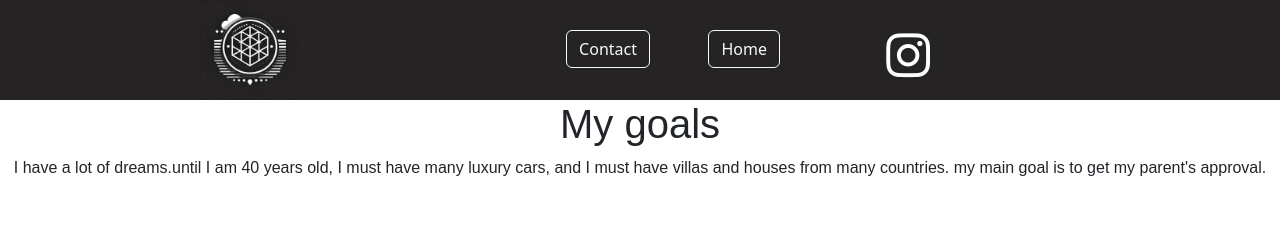
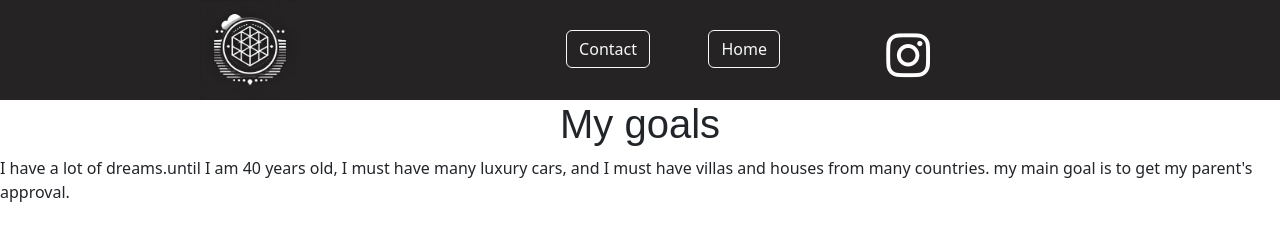
Before and after one commit to rivojiddin792/portfolioim, a plain HTML site: page my.dreams.html in a window 1280 px wide. Drawn offline with nearby package versions, Linux system fonts and the light colour scheme; a web font is replaced by a local one.

Commit message:
feat: p tag qoshildi

```diff
--- a/my.dreams.html
+++ b/my.dreams.html
@@ -32,9 +32,8 @@
     </header>
     <div class="dream-text">
         <h1>My goals</h1>
-        <p>I have a lot of dreams.until I am 40 years old, I must have many luxury cars, and I must have villas and
-            houses from many countries. my main goal is to get my parent's approval.</p>
     </div>
+    <p>I have a lot of dreams.until I am 40 years old, I must have many luxury cars, and I must have villas and houses from many countries. my main goal is to get my parent's approval.</p>
     <div></div>
 </body>
 
```
